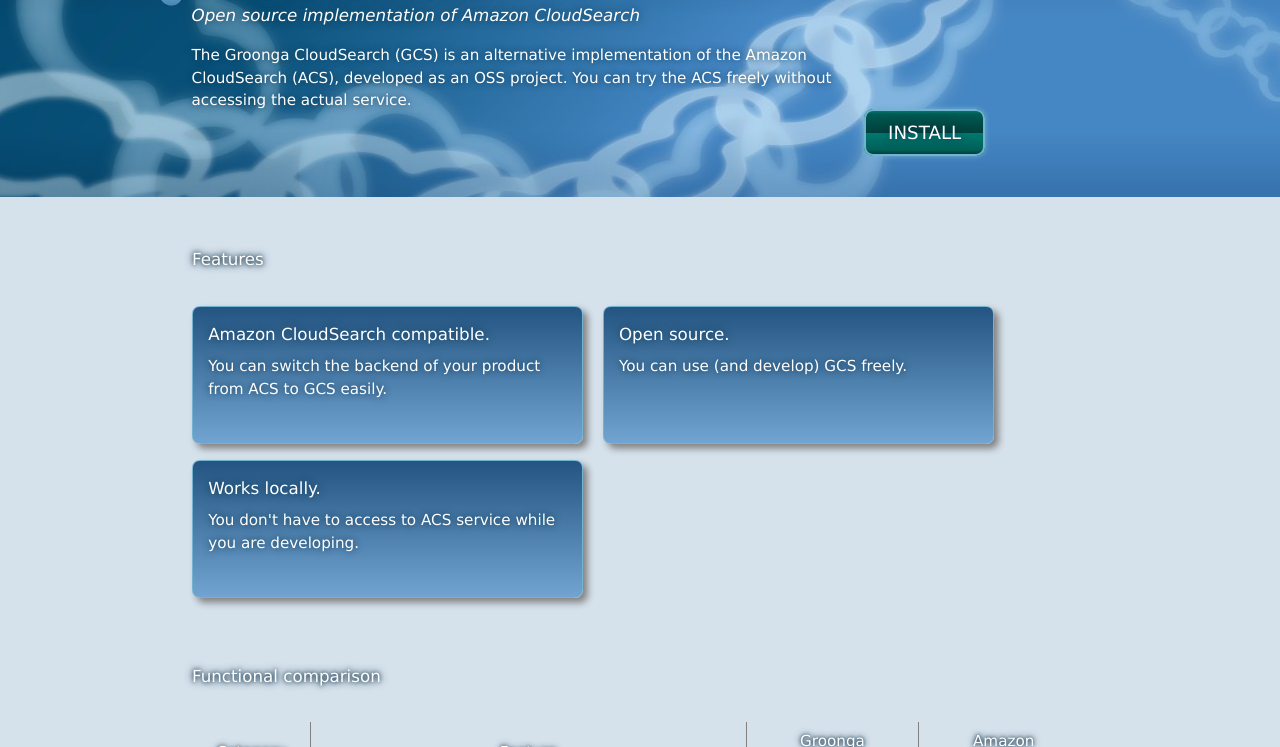
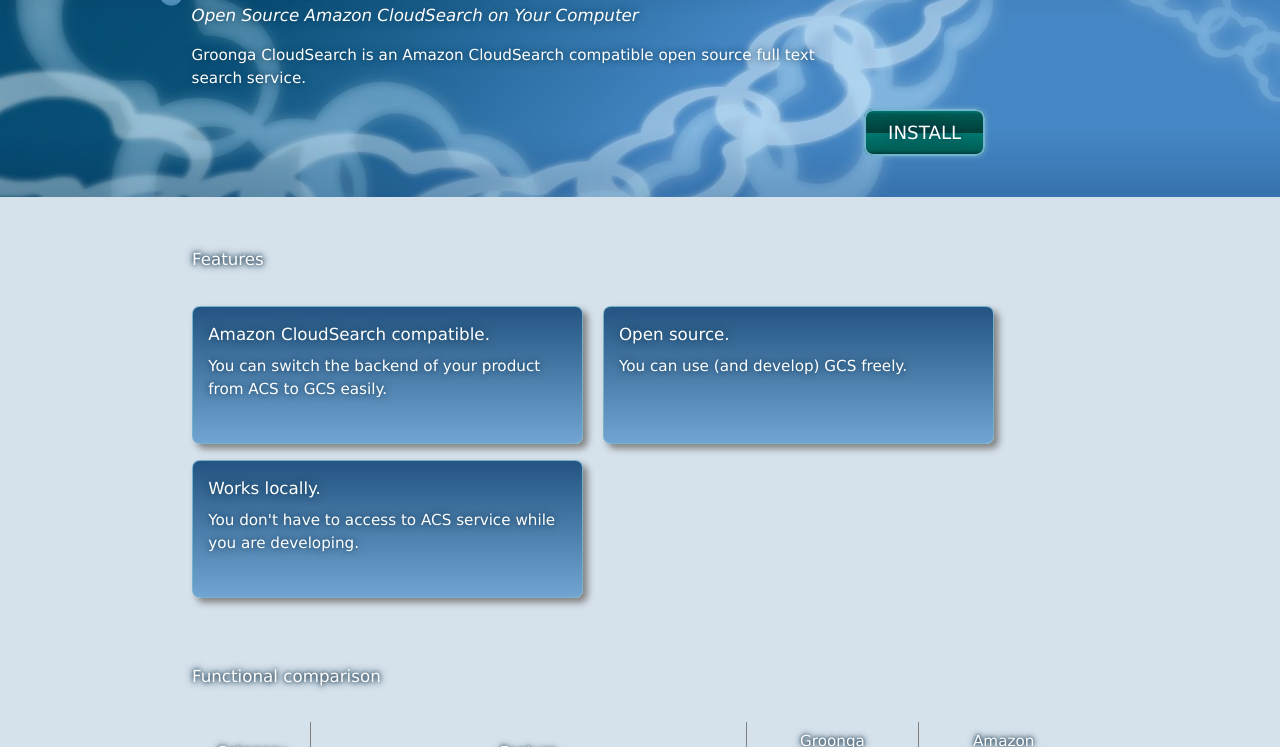
Before and after one commit to groonga/gcs.groonga.org, a Jekyll site: the page built from index.md, in a window 1280 px wide and 900 px high, cut to the strip 153-900 px from the top of the window. Built offline with Jekyll 4.4.1, drawn with Linux system fonts in a browser that asks for light colours.

Commit message:
Update subtitle and description

```diff
--- a/index.md
+++ b/index.md
@@ -5,10 +5,11 @@
 
 <section id="cover">
   <h1><span class="main-title">Groonga CloudSearch</span>
-      <span class="sub-title">Open source implementation of Amazon CloudSearch</span></h1>
-  <p id="description">The Groonga CloudSearch (GCS) is an alternative implementation of
-     the Amazon CloudSearch (ACS), developed as an OSS project.
-     You can try the ACS freely without accessing the actual service.</p>
+      <span class="sub-title">Open Source Amazon CloudSearch on Your Computer</span></h1>
+
+  <p id="description">Groonga CloudSearch is an Amazon CloudSearch
+     compatible open source full text search service.</p>
+
   <p id="install"><a href="install/">Install</a></p>
 </section>
 
```
